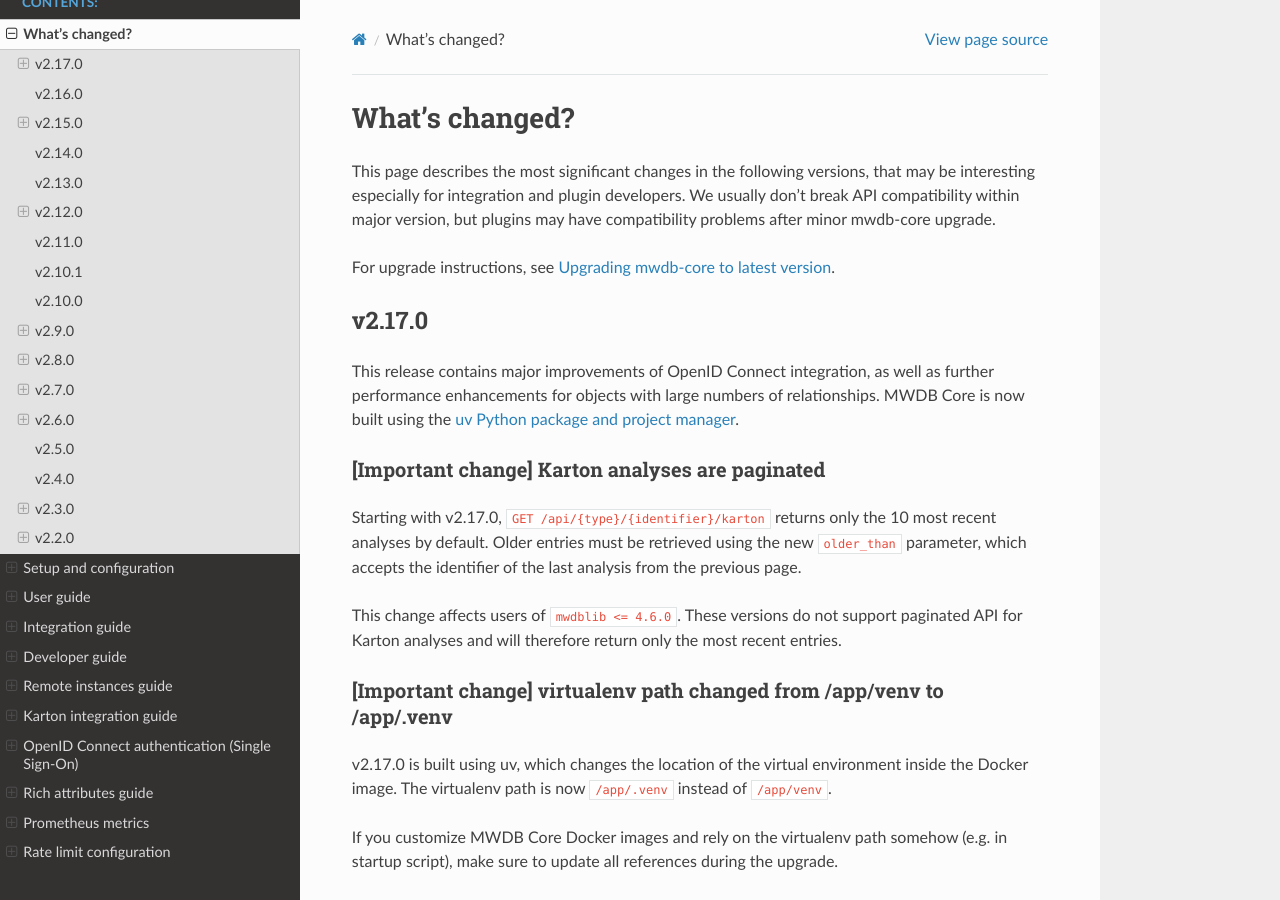
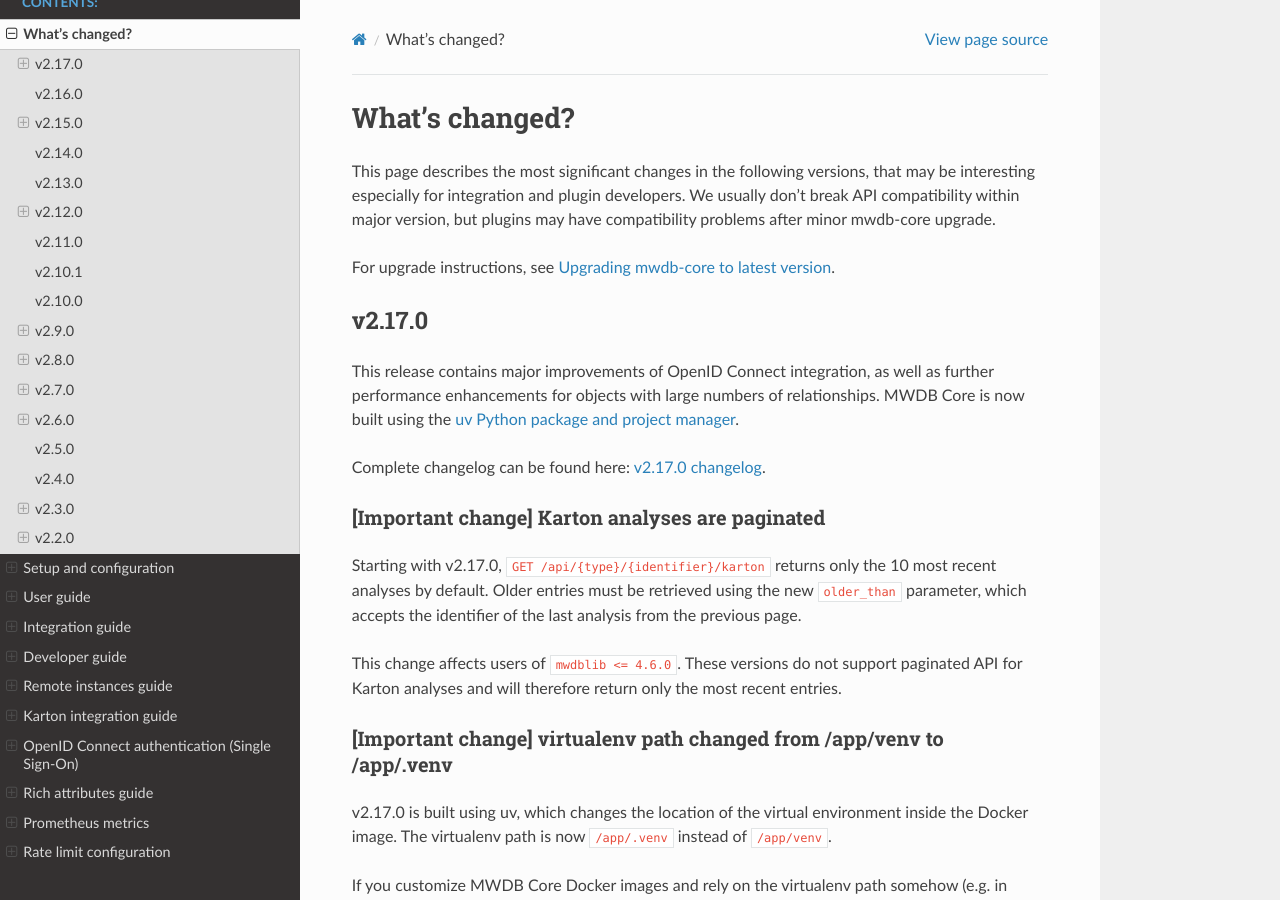
Before and after one commit to CERT-Polska/mwdb-core, a Sphinx documentation site: the page built from docs/whats-changed.rst, in a window 1280 px wide and 900 px high. Built offline with Sphinx 7.4.7 and the Read the Docs theme 3.1.0, drawn with Linux system fonts in a browser that asks for light colours; some of the changed lines change nothing that is shown; some of the changed text lies outside the part shown.

Commit message:
Add complete changelog information

```diff
--- a/docs/whats-changed.rst
+++ b/docs/whats-changed.rst
@@ -11,6 +11,8 @@
 -------
 
 This release contains major improvements of OpenID Connect integration, as well as further performance enhancements for objects with large numbers of relationships. MWDB Core is now built using the `uv Python package and project manager <https://docs.astral.sh/uv/>`_.
+
+Complete changelog can be found here: `v2.17.0 changelog <https://github.com/CERT-Polska/mwdb-core/releases/tag/v2.17.0>`_.
 
 [Important change] Karton analyses are paginated
 ~~~~~~~~~~~~~~~~~~~~~~~~~~~~~~~~~~~~~~~~~~~~~~~~
@@ -87,7 +89,7 @@
 
 This release is focused on minor improvements of performance and OpenID Connect features.
 
-Complete changelog can be found here: `v2.13.0 changelog <https://github.com/CERT-Polska/mwdb-core/releases/tag/v2.14.0>`_.
+Complete changelog can be found here: `v2.14.0 changelog <https://github.com/CERT-Polska/mwdb-core/releases/tag/v2.14.0>`_.
 
 v2.13.0
 -------
```
